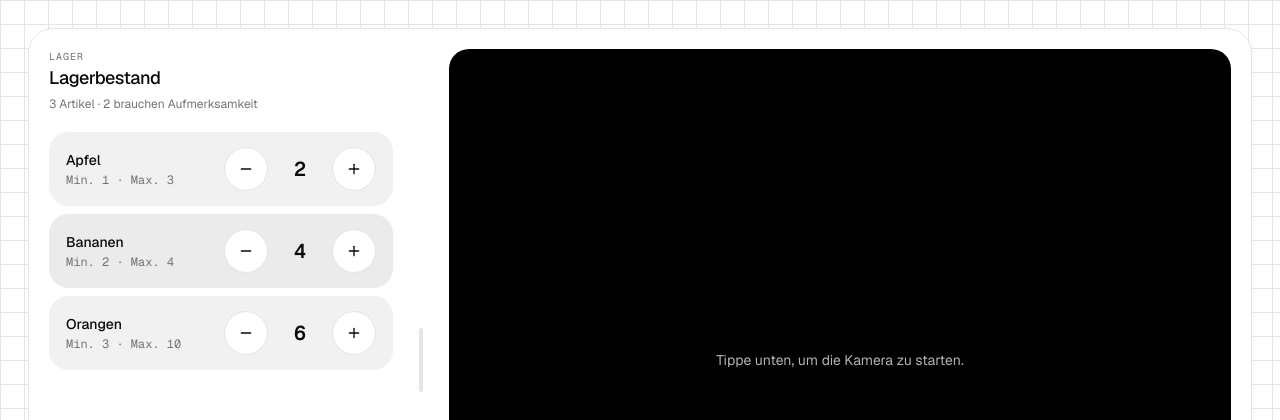
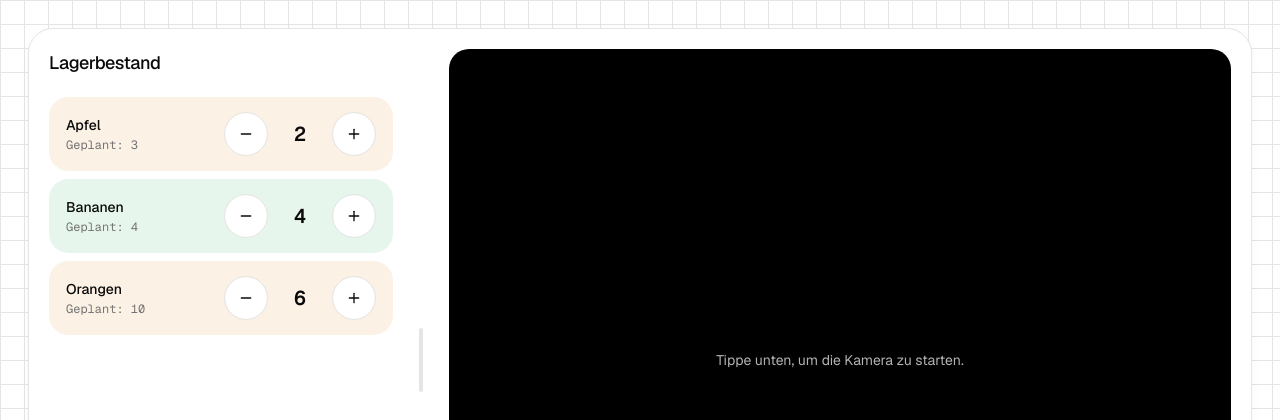
Before and after one commit to Beierthon/wbk2026, a Next.js app in the folder apps/web/: page / in a window 1280 px wide. Shown: the top 420 px of the page. Built offline with nearby package versions, Linux system fonts and the light colour scheme; no server answers; the database is empty.

Commit message:
Simplify lager stock UI and status colors
Co-authored-by: Kevin Beier <hey@kevinbeier.com>

```diff
--- a/apps/web/components/lager/lager-bestand-panel.tsx
+++ b/apps/web/components/lager/lager-bestand-panel.tsx
@@ -6,7 +6,6 @@ import { toast } from "sonner"
 
 import { aktualisiereLagerBestandAction } from "@/lib/actions/project-actions"
 import {
-  countAttentionArtikel,
   getLagerArtikelStatus,
   lagerStatusRowClass,
 } from "@/lib/lager/status"
@@ -75,7 +74,7 @@ function LagerArtikelRow({
             {artikel.name}
           </p>
           <p className="mt-0.5 font-mono text-xs text-muted-foreground tabular-nums">
-            Min. {artikel.mindestbestand} · Max. {artikel.maximal}
+            Geplant: {artikel.maximal}
           </p>
         </div>
 
@@ -134,7 +133,6 @@ export function LagerBestandPanel({
   }, [artikel])
 
   const sorted = [...items].sort((a, b) => a.name.localeCompare(b.name, "de"))
-  const attentionCount = countAttentionArtikel(sorted)
 
   const handleStockChange = useCallback((id: string, aktuell: number) => {
     setItems((current) =>
@@ -146,18 +144,9 @@ export function LagerBestandPanel({
     <div className={cn("flex min-h-0 flex-col", className)}>
       {hideHeader ? null : (
         <header className="mb-4 shrink-0 pb-1">
-          <p className="font-mono text-[10px] tracking-widest text-muted-foreground uppercase">
-            Lager
-          </p>
           <h2 className="font-sans text-lg font-medium tracking-tight not-italic">
             Lagerbestand
           </h2>
-          <p className="mt-1 font-sans text-xs text-muted-foreground not-italic">
-            {sorted.length} Artikel
-            {attentionCount > 0
-              ? ` · ${attentionCount} brauchen Aufmerksamkeit`
-              : null}
-          </p>
         </header>
       )}
 
--- a/apps/web/lib/lager/status.ts
+++ b/apps/web/lib/lager/status.ts
@@ -10,9 +10,8 @@ export function getLagerArtikelStatus(
 ): LagerArtikelStatus {
   // UI intent: highlight deviation from planned values.
   // "Planned" is represented by `maximal` in this view model.
+  if (aktuell === 0) return "empty"
   if (aktuell === maximal) return "ok"
-  if (aktuell === 0) return "empty"
-  if (aktuell <= mindestbestand || aktuell >= maximal) return "warning"
   return "warning"
 }
 
@@ -38,7 +37,7 @@ export function lagerStatusRowClass(status: LagerArtikelStatus) {
   return cn(
     "rounded-xl border border-transparent transition-colors",
     status === "ok" && "bg-[var(--status-ok)]/10",
-    status === "empty" && "bg-[var(--status-signal)]/10",
+    status === "empty" && "bg-[var(--status-alert)]/10",
     status === "warning" && "bg-[var(--status-signal)]/10"
   )
 }
--- a/packages/ui/src/styles/globals.css
+++ b/packages/ui/src/styles/globals.css
@@ -85,9 +85,10 @@
   --sidebar-border: oklch(0.922 0 0);
   --sidebar-ring: oklch(0.708 0 0);
 
+  /* Lager: green when on plan, orange when off plan. */
   --status-alert: var(--destructive);
-  --status-signal: var(--chart-2);
-  --status-ok: var(--chart-4);
+  --status-signal: #d97706;
+  --status-ok: #16a34a;
   --wbk-signal: var(--status-signal);
   --wbk-signal-foreground: var(--primary-foreground);
   --wbk-alert: var(--status-alert);
@@ -127,9 +128,10 @@
   --sidebar-border: oklch(1 0 0 / 10%);
   --sidebar-ring: oklch(0.556 0 0);
 
+  /* Lager: green when on plan, orange when off plan. */
   --status-alert: var(--destructive);
-  --status-signal: var(--chart-2);
-  --status-ok: var(--chart-4);
+  --status-signal: #f59e0b;
+  --status-ok: #22c55e;
   --wbk-signal: var(--status-signal);
   --wbk-signal-foreground: var(--primary-foreground);
   --wbk-alert: var(--status-alert);
```
